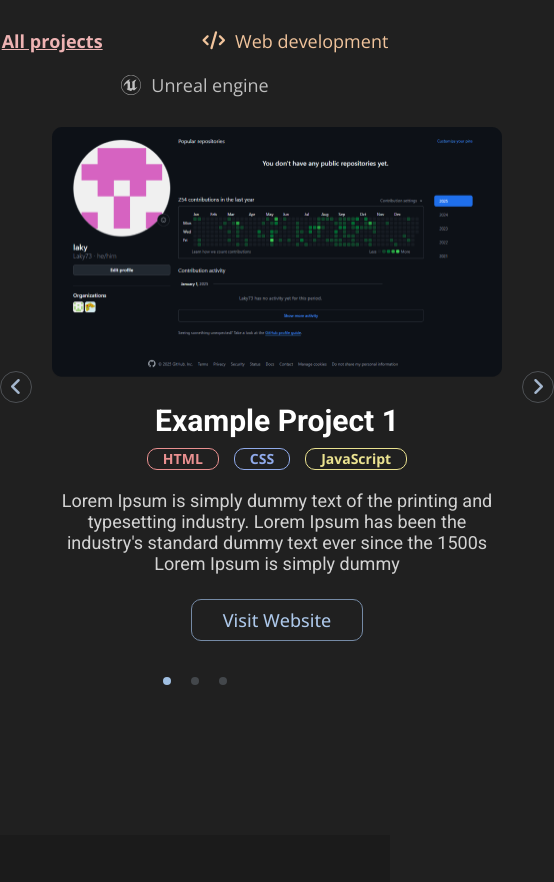
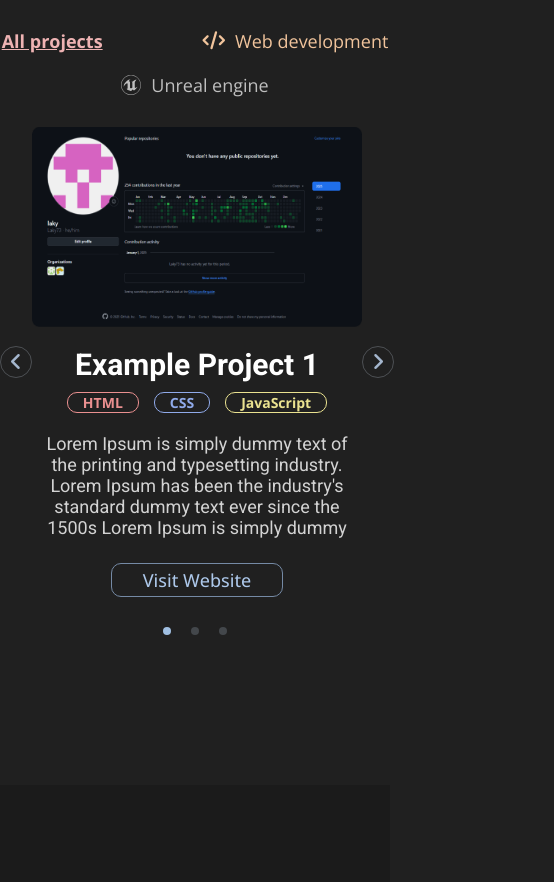
Before and after one commit to Laky73/PortfolioWeb, a plain HTML site: page index.html in a window 390 px wide. Shown: the part 900-1782 px from the top of the page, 554 px wide, since content can reach past the window. Drawn offline with nearby package versions, Linux system fonts and the light colour scheme.

Commit message:
reference fixed responsivity

```diff
--- a/index.html
+++ b/index.html
@@ -66,7 +66,7 @@
         </div>
 
         <div class="reference_content">
-            <div id="arrow_left" class="arrow">
+            <div id="arrow_left" class="arrow left">
                 <i class="fa-solid fa-angle-left"></i>
             </div>
             <div class="projects">
@@ -74,7 +74,7 @@
 
                 </div>
             </div>
-            <div id="arrow_right" class="arrow">
+            <div id="arrow_right" class="arrow right">
                 <i class="fa-solid fa-angle-right"></i>
             </div>
         </div>
--- a/scripts/slider.js
+++ b/scripts/slider.js
@@ -18,7 +18,8 @@ function scroll(newIndex) {
     if (newIndex < 0) newIndex = projectCount - 1
     currentProject = newIndex
 
-    if (window.matchMedia("(max-width: 1000px)").matches) projects.style.transform = "translateX(-"+ currentProject * 450 +"px)"
+    if (window.matchMedia("(max-width: 670px)").matches) projects.style.transform = "translateX(-"+ currentProject * 330 +"px)"
+    else if (window.matchMedia("(max-width: 1140px)").matches) projects.style.transform = "translateX(-"+ currentProject * 450 +"px)"
     else projects.style.transform = "translateX(-"+ currentProject * 1000 +"px)"
 
     for (let child of document.getElementById("dots").children) {
--- a/styles/navbar.css
+++ b/styles/navbar.css
@@ -4,6 +4,7 @@
 
 html {
     scroll-behavior: smooth;
+
 }
 
 body {
--- a/styles/reference.css
+++ b/styles/reference.css
@@ -205,3 +205,35 @@ p {
         justify-content: center;
     }
 }
+
+@media only screen and (max-width: 670px) {
+    .reference_content {
+        max-width: 400px;
+        gap: 0;
+    }
+    .reference .arrow .left {
+        position: absolute;
+        left: 0;
+    }
+    .reference .arrow .right {
+        position: absolute;
+        right: 0;
+    }
+    .reference_content .project {
+        max-width: 330px;
+    }
+    .reference_content .project img {
+        max-width: 330px;
+        max-height: 200px;
+    }
+    .reference_content .projects {
+        max-width: 330px;
+
+    }
+    .project_description {
+        max-width: 330px;
+    }
+    .project_description p {
+        max-width: 330px;
+    }
+}
```
Also changed, not shown: 1 other file.
